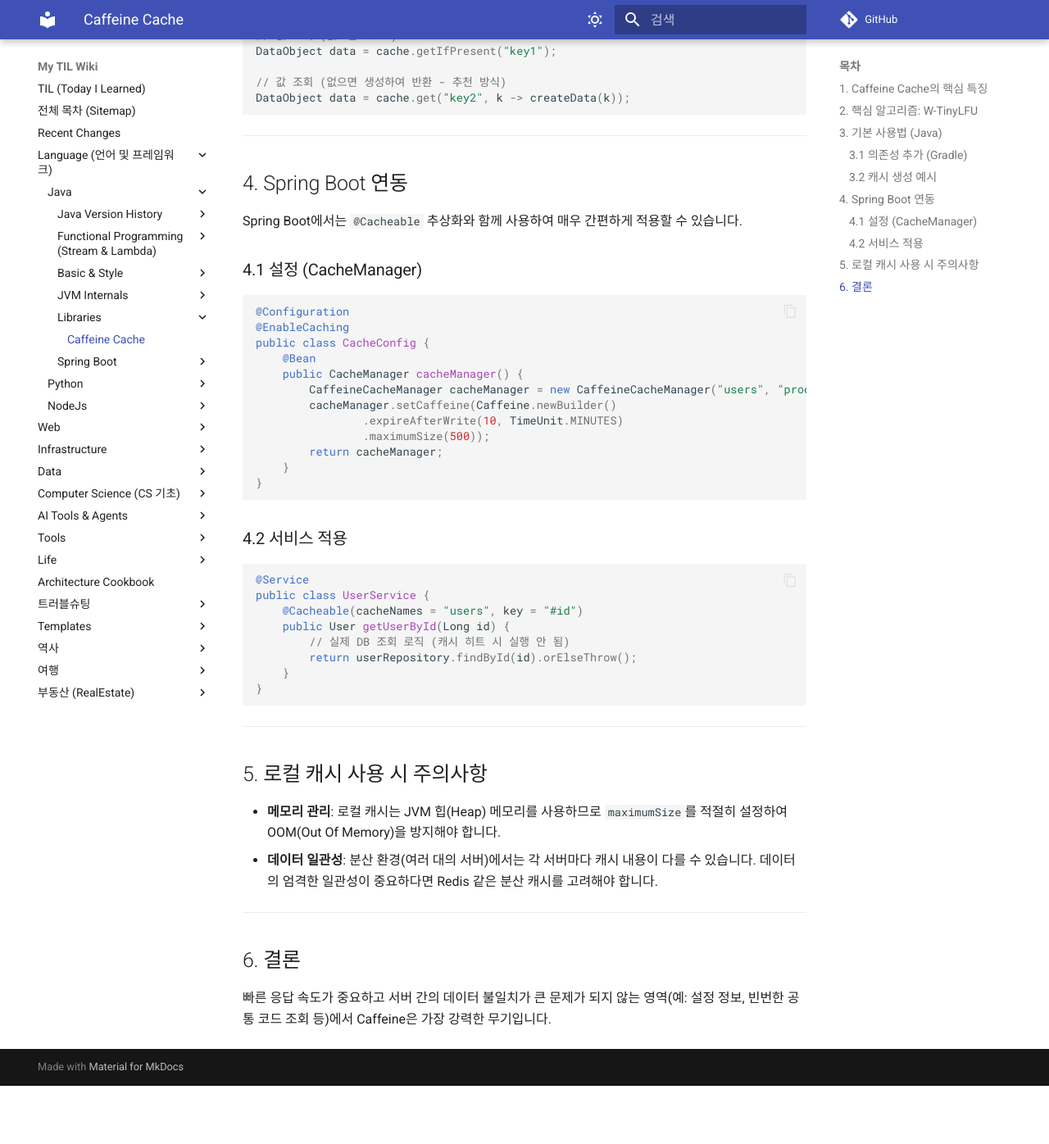
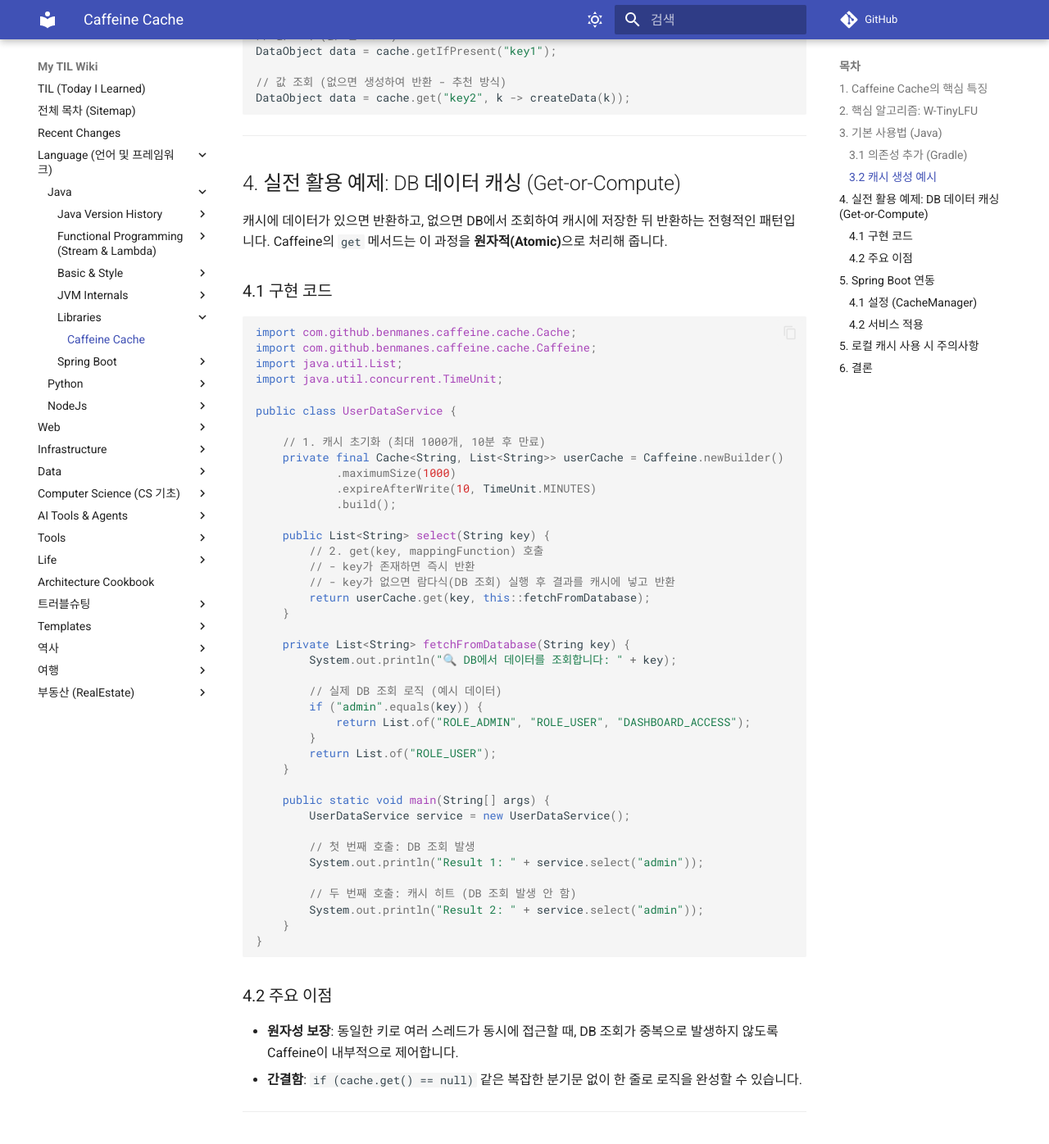
Before and after one commit to DevDooly/TIL, an MkDocs documentation site: the page built from docs/Language/Java/Caffeine_Cache.md, in a window 1280 px wide and 1400 px high, scrolled down 1218 px. Shown: the top 1396 px of the window at 82% size. Built offline with MkDocs 1.6.1 and Material for MkDocs 9.7.7, drawn with Linux system fonts in a browser that asks for light colours; comment, search, counter and statistics services are not loaded; before the commit the page ends 2543 px from its top, so only the background shows below that.

Commit message:
docs: Java Caffeine Cache 실전 활용 예제(DB 데이터 캐싱) 추가

````diff
--- a/docs/Language/Java/Caffeine_Cache.md
+++ b/docs/Language/Java/Caffeine_Cache.md
@@ -52,7 +52,62 @@
 
 ---
 
-## 4. Spring Boot 연동
+## 4. 실전 활용 예제: DB 데이터 캐싱 (Get-or-Compute)
+
+캐시에 데이터가 있으면 반환하고, 없으면 DB에서 조회하여 캐시에 저장한 뒤 반환하는 전형적인 패턴입니다. Caffeine의 `get` 메서드는 이 과정을 **원자적(Atomic)**으로 처리해 줍니다.
+
+### 4.1 구현 코드
+```java
+import com.github.benmanes.caffeine.cache.Cache;
+import com.github.benmanes.caffeine.cache.Caffeine;
+import java.util.List;
+import java.util.concurrent.TimeUnit;
+
+public class UserDataService {
+
+    // 1. 캐시 초기화 (최대 1000개, 10분 후 만료)
+    private final Cache<String, List<String>> userCache = Caffeine.newBuilder()
+            .maximumSize(1000)
+            .expireAfterWrite(10, TimeUnit.MINUTES)
+            .build();
+
+    public List<String> select(String key) {
+        // 2. get(key, mappingFunction) 호출
+        // - key가 존재하면 즉시 반환
+        // - key가 없으면 람다식(DB 조회) 실행 후 결과를 캐시에 넣고 반환
+        return userCache.get(key, this::fetchFromDatabase);
+    }
+
+    private List<String> fetchFromDatabase(String key) {
+        System.out.println("🔍 DB에서 데이터를 조회합니다: " + key);
+
+        // 실제 DB 조회 로직 (예시 데이터)
+        if ("admin".equals(key)) {
+            return List.of("ROLE_ADMIN", "ROLE_USER", "DASHBOARD_ACCESS");
+        }
+        return List.of("ROLE_USER");
+    }
+
+    public static void main(String[] args) {
+        UserDataService service = new UserDataService();
+
+        // 첫 번째 호출: DB 조회 발생
+        System.out.println("Result 1: " + service.select("admin"));
+
+        // 두 번째 호출: 캐시 히트 (DB 조회 발생 안 함)
+        System.out.println("Result 2: " + service.select("admin"));
+    }
+}
+```
+
+### 4.2 주요 이점
+
+* **원자성 보장**: 동일한 키로 여러 스레드가 동시에 접근할 때, DB 조회가 중복으로 발생하지 않도록 Caffeine이 내부적으로 제어합니다.
+* **간결함**: `if (cache.get() == null)` 같은 복잡한 분기문 없이 한 줄로 로직을 완성할 수 있습니다.
+
+---
+
+## 5. Spring Boot 연동
 
 Spring Boot에서는 `@Cacheable` 추상화와 함께 사용하여 매우 간편하게 적용할 수 있습니다.
 
--- a/docs/Recent_Changes.md
+++ b/docs/Recent_Changes.md
@@ -4,6 +4,7 @@
 
 | 수정 날짜 | 문서 경로 | 커밋 메시지 |
 | :--- | :--- | :--- |
+| 2026-04-13 15:34 | [Language/Java/Caffeine_Cache.md](Language/Java/Caffeine_Cache.md) | docs: Java Caffeine Cache 실전 활용 예제(DB 데이터 캐싱) 추가 |
 | 2026-04-13 10:34 | [Language/Java/Scoped_Value.md](Language/Java/Scoped_Value.md) | docs: Java 21 Scoped Value 개념 및 가상 스레드 활용 가이드 추가 |
 | 2026-04-13 10:26 | [Language/Java/Versions/Java25.md](Language/Java/Versions/Java25.md) | docs: Java 25(LTS) 신규 기능 및 변경점 가이드 추가 |
 | 2026-04-13 09:48 | [Language/Java/SpringBoot/Logback_JSON_Composite_Encoder.md](Language/Java/SpringBoot/Logback_JSON_Composite_Encoder.md) | docs: Logback JSON Encoder 가이드의 누락된 요약 섹션 보강 |
````
Also changed, not shown: other parts of docs/Recent_Changes.md (+0 -1 lines), README.md (+1 -1 lines).
